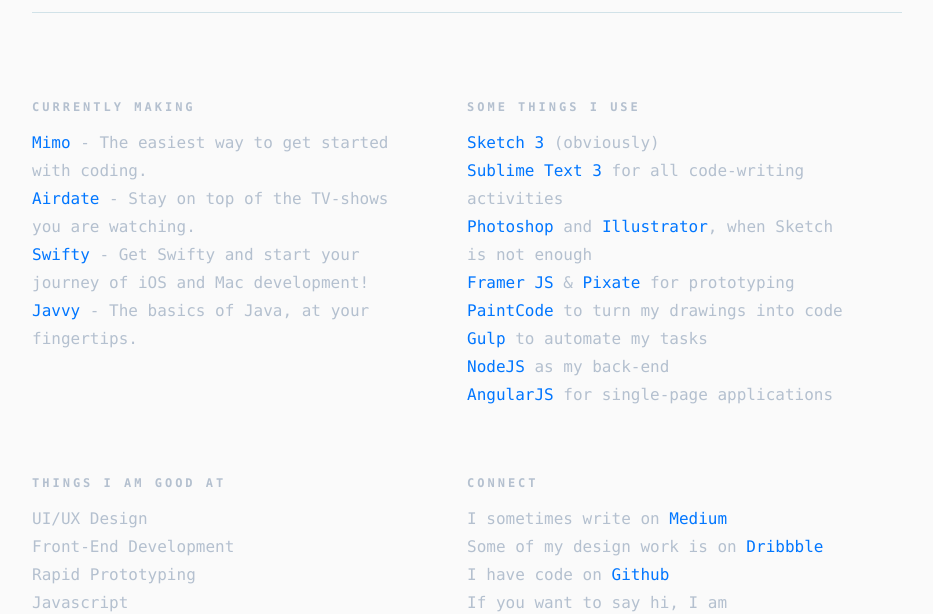
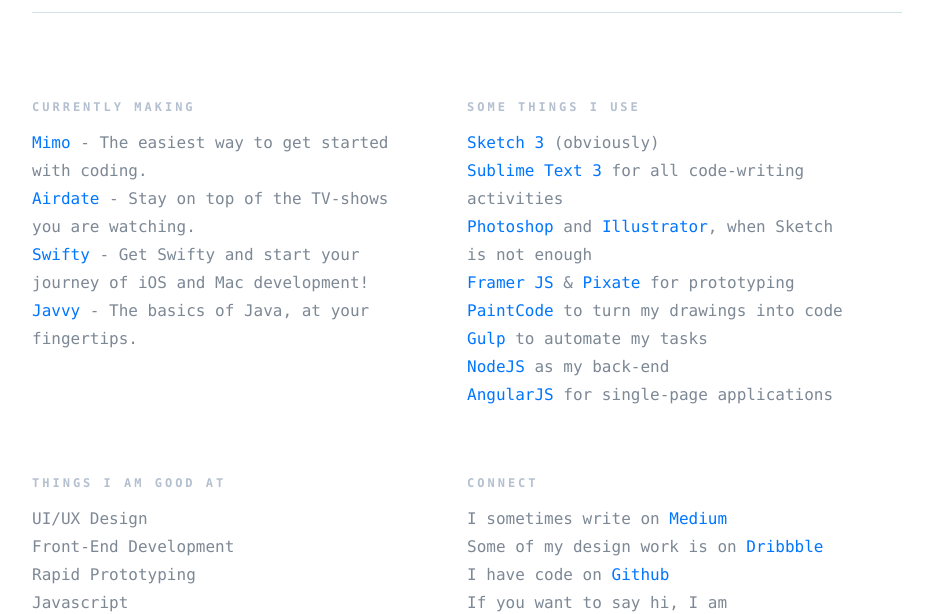
Before and after one commit to iamlorenz/iamlorenz, a website: page index.html in a window 1280 px wide. Shown: the part 165-779 px from the top of the page, without its empty margins (173-1106 px from the left). Drawn offline with nearby package versions, Linux system fonts and the light colour scheme.

Commit message:
changed font colors

```diff
--- a/src/styles/style.scss
+++ b/src/styles/style.scss
@@ -1,8 +1,8 @@
 //variables
-$bg: #fafafa;
+$bg: #ffffff;
 $main: #5C6B7D;
-$light:#B4C0CF;
-$accent: #7D8895;
+$light:#7D8895;
+$accent: #B4C0CF;
 $divider: #D1E2E8;
 $link: #0076FF; //#ECCD5F
 $link-hover: #EFF4FA;
@@ -72,10 +72,9 @@
 	color:$light;
 	font-size:16px;
 	font-weight:$weight;
-
 }
 h3{
-	color: $light;
+	color: $accent;
 	font-size: 12px;
 	letter-spacing: 3px;
 	margin: 0;
```
Also changed, not shown: css/style.css, css/style.min.css.
